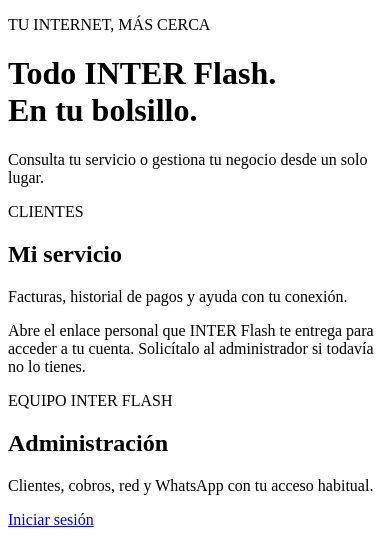
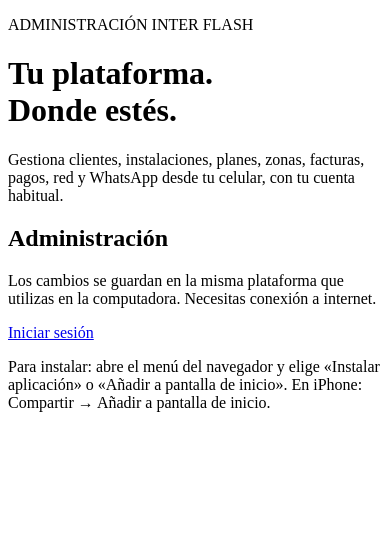
Before and after one commit to manuel829mg-cloud/interflash-gui-n-app, a Flask app: template isp-manager-new/templates/mobile/home.html in a window 390 px wide. Shown: the part 26-572 px from the top of the page. Run offline with Flask 3, Linux system fonts and the light colour scheme; the template is opened without the code that fills it, so the values that code supplies are empty; parts of the project's set-up code (start-up, migrations or seed data) failed here and were passed over.

Commit message:
Focus mobile app home on administrator access

```diff
--- a/isp-manager-new/templates/mobile/home.html
+++ b/isp-manager-new/templates/mobile/home.html
@@ -1 +1,14 @@
-{% extends 'mobile/base.html' %}{% block content %}<p class="eyebrow">TU INTERNET, MÁS CERCA</p><h1>Todo INTER Flash.<br>En tu bolsillo.</h1><p class="lead">Consulta tu servicio o gestiona tu negocio desde un solo lugar.</p><div class="mobile-grid"><section class="mobile-card"><span class="eyebrow">CLIENTES</span><h2>Mi servicio</h2><p>Facturas, historial de pagos y ayuda con tu conexión.</p>{% if customer %}<a class="mobile-button" href="/app/cliente">Entrar a mi cuenta</a>{% else %}<p class="mobile-notice">Abre el enlace personal que INTER Flash te entrega para acceder a tu cuenta. Solicítalo al administrador si todavía no lo tienes.</p>{% endif %}</section><section class="mobile-card"><span class="eyebrow">EQUIPO INTER FLASH</span><h2>Administración</h2><p>Clientes, cobros, red y WhatsApp con tu acceso habitual.</p><a class="mobile-button secondary" href="{{ url_for('dashboard') if admin else url_for('login') }}">{{ 'Abrir administración' if admin else 'Iniciar sesión' }}</a>{% if admin %}<a class="mobile-link" href="/app/solicitudes">Ver solicitudes de clientes</a>{% endif %}</section></div>{% endblock %}
+{% extends 'mobile/base.html' %}
+{% block content %}
+<p class="eyebrow">ADMINISTRACIÓN INTER FLASH</p>
+<h1>Tu plataforma.<br>Donde estés.</h1>
+<p class="lead">Gestiona clientes, instalaciones, planes, zonas, facturas, pagos, red y WhatsApp desde tu celular, con tu cuenta habitual.</p>
+<section class="mobile-card">
+<h2>Administración</h2>
+<p>Los cambios se guardan en la misma plataforma que utilizas en la computadora. Necesitas conexión a internet.</p>
+<a class="mobile-button" href="{{ url_for('dashboard') if admin else url_for('login') }}">{{ 'Abrir mi plataforma' if admin else 'Iniciar sesión' }}</a>
+</section>
+{% if customer %}
+<section class="mobile-card"><h2>Mi servicio</h2><p>Consulta las facturas y los pagos de tu cuenta de cliente.</p><a class="mobile-button secondary" href="/app/cliente">Entrar a mi cuenta</a></section>
+{% endif %}
+{% endblock %}
```
